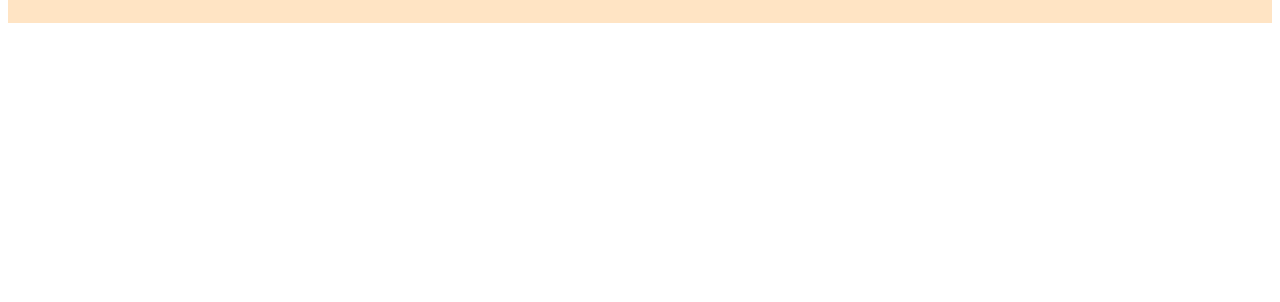
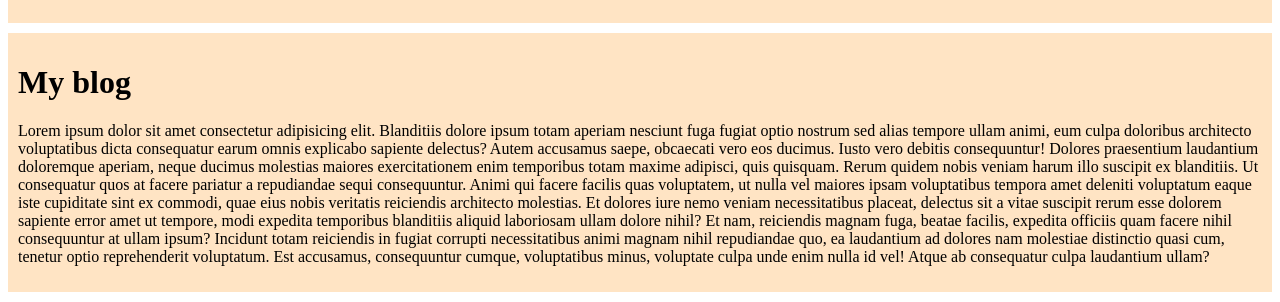
Before and after one commit to hemelprogramming/my-first-git-repo, a plain HTML site: page index.html in a window 1280 px wide. Shown: the part 659-961 px from the top of the page. Before the commit the page ends 800 px from the top, so only its background shows below. Drawn offline with Linux system fonts and the light colour scheme.

Commit message:
added my blog commits

```diff
--- a/index.html
+++ b/index.html
@@ -35,8 +35,25 @@
       <li>sajin</li>
       <li>samiya</li>
     </ul>
+
   </div>
-
+  <div>
+    <h1>My blog</h1>
+    <p>Lorem ipsum dolor sit amet consectetur adipisicing elit. Blanditiis dolore ipsum totam aperiam nesciunt fuga
+      fugiat optio nostrum sed alias tempore ullam animi, eum culpa doloribus architecto voluptatibus dicta consequatur
+      earum omnis explicabo sapiente delectus? Autem accusamus saepe, obcaecati vero eos ducimus. Iusto vero debitis
+      consequuntur! Dolores praesentium laudantium doloremque aperiam, neque ducimus molestias maiores exercitationem
+      enim temporibus totam maxime adipisci, quis quisquam. Rerum quidem nobis veniam harum illo suscipit ex blanditiis.
+      Ut consequatur quos at facere pariatur a repudiandae sequi consequuntur. Animi qui facere facilis quas voluptatem,
+      ut nulla vel maiores ipsam voluptatibus tempora amet deleniti voluptatum eaque iste cupiditate sint ex commodi,
+      quae eius nobis veritatis reiciendis architecto molestias. Et dolores iure nemo veniam necessitatibus placeat,
+      delectus sit a vitae suscipit rerum esse dolorem sapiente error amet ut tempore, modi expedita temporibus
+      blanditiis aliquid laboriosam ullam dolore nihil? Et nam, reiciendis magnam fuga, beatae facilis, expedita
+      officiis quam facere nihil consequuntur at ullam ipsum? Incidunt totam reiciendis in fugiat corrupti
+      necessitatibus animi magnam nihil repudiandae quo, ea laudantium ad dolores nam molestiae distinctio quasi cum,
+      tenetur optio reprehenderit voluptatum. Est accusamus, consequuntur cumque, voluptatibus minus, voluptate culpa
+      unde enim nulla id vel! Atque ab consequatur culpa laudantium ullam?</p>
+  </div>
 </body>
 
 </html>
```
